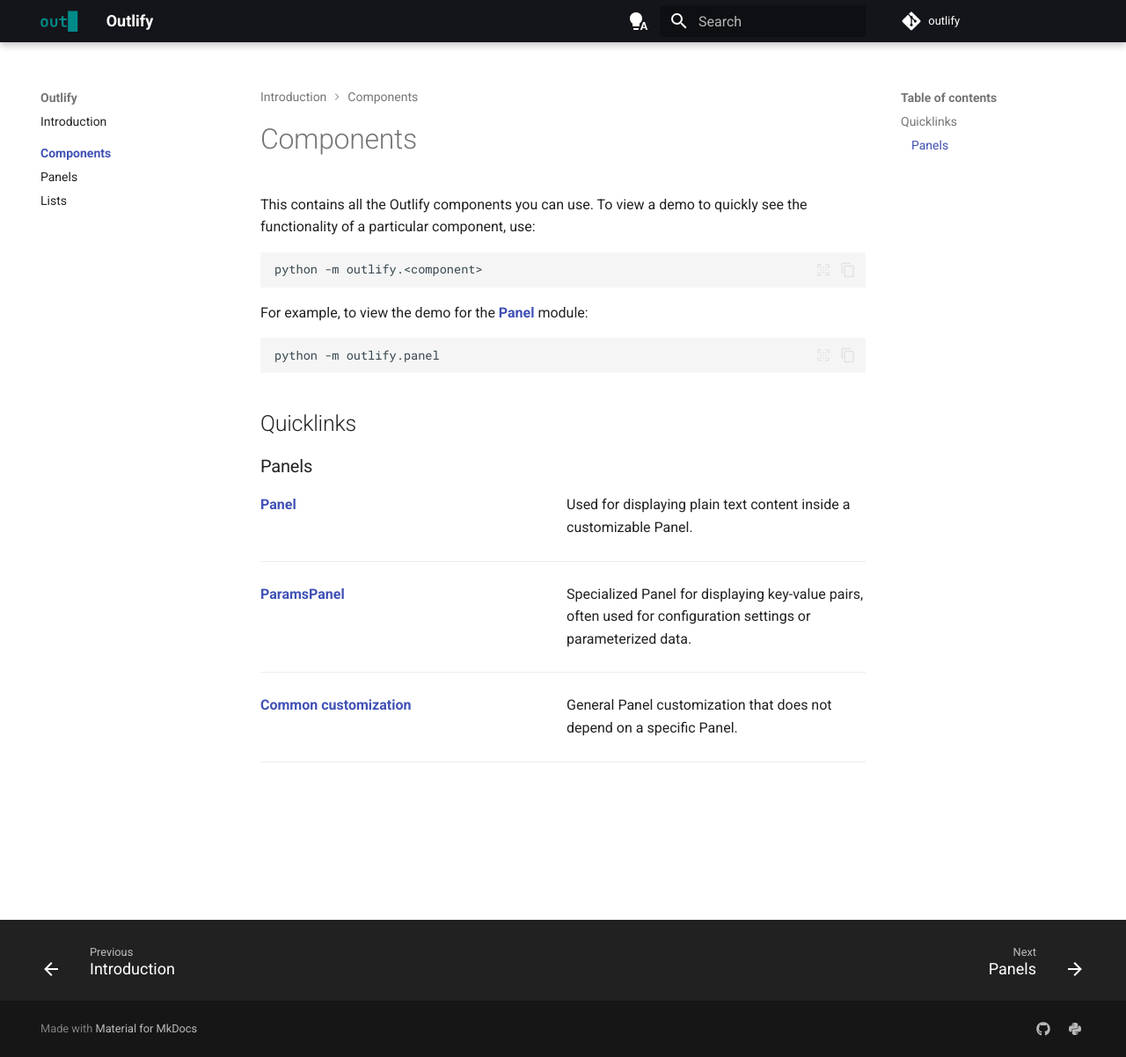
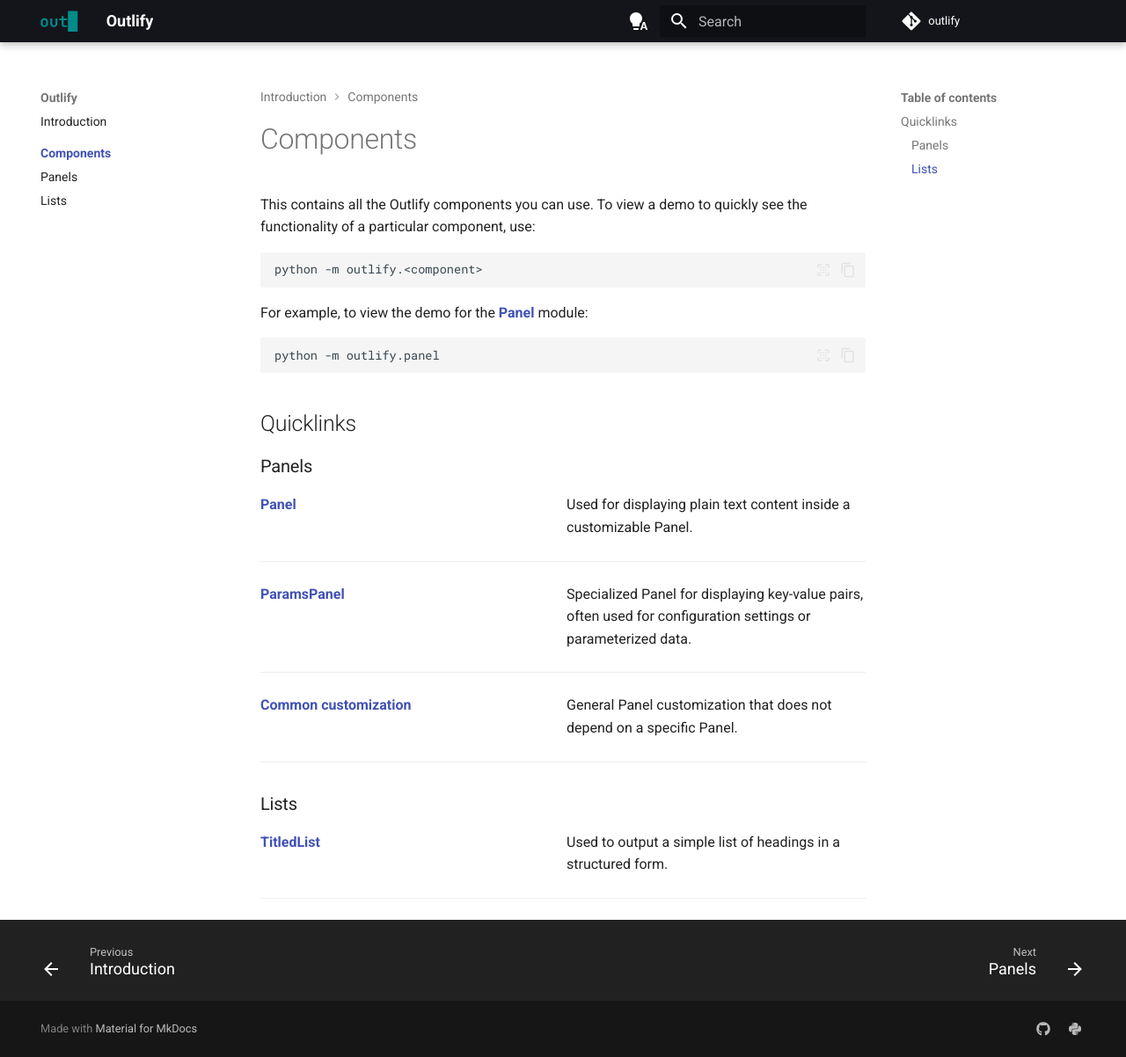
Before and after one commit to k1shk1n/outlify, an MkDocs documentation site: the page built from docs/components/index.md, in a window 1280 px wide and 1202 px high. Shown: the whole window at 88% size. Built offline with MkDocs 1.6.1 and Material for MkDocs 9.7.7, drawn with Linux system fonts in a browser that asks for light colours; comment, search, counter and statistics services are not loaded; the version menu is left out.

Commit message:
update docs

```diff
--- a/docs/components/index.md
+++ b/docs/components/index.md
@@ -35,3 +35,12 @@
 </div>
 
 ---
+
+### Lists
+<div class="grid" markdown>
+[**TitledList**](list.md#titledlist)
+
+Used to output a simple list of headings in a structured form.
+</div>
+
+---
```
Also changed, not shown: README.md (+1 -1 lines), docs/components/list.md (+1 -1 lines).
